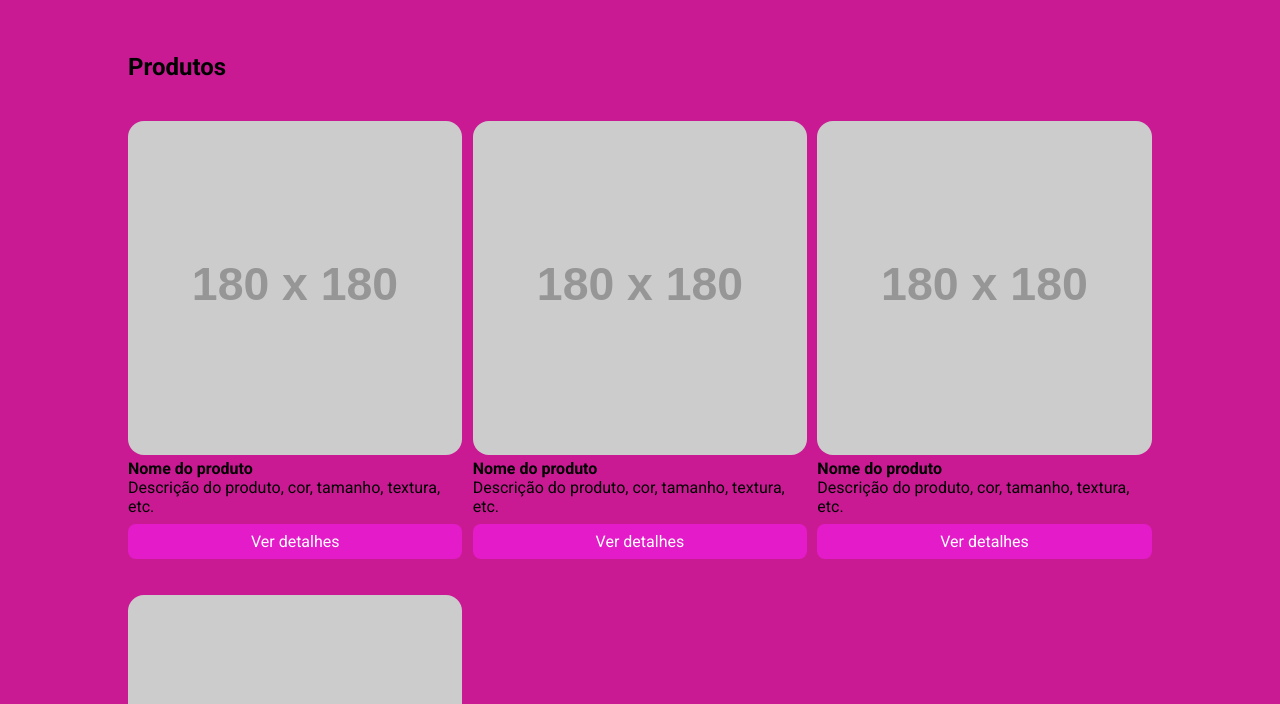
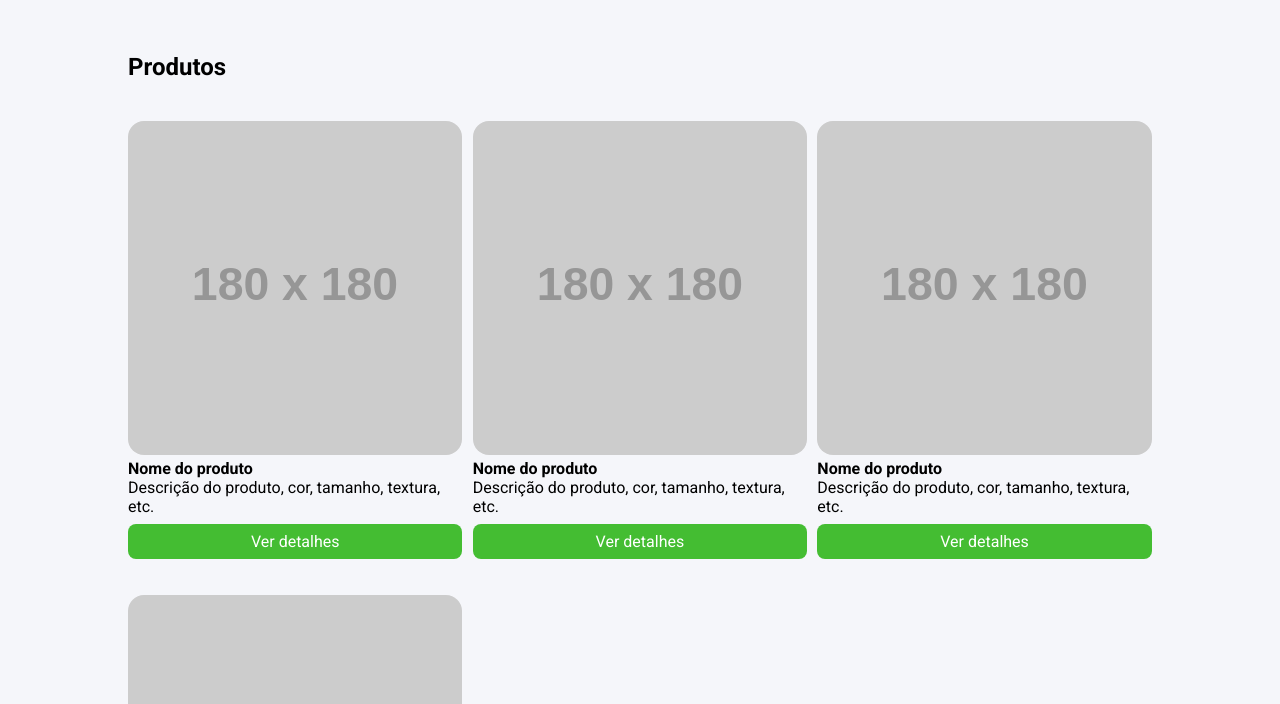
Before and after one commit to john21351/exerc-cio15, a website: page index.html in a window 1280 px wide. Shown: the part 96-800 px from the top of the page. Drawn offline with Linux system fonts and the light colour scheme; placeholder pictures from the web are drawn by us.

Commit message:
terceiro Commit

```diff
--- a/body.scss
+++ b/body.scss
@@ -1,3 +1,4 @@
+$corCorpoWeb: #f5f6fa;
 body {
-    background-color: #c91a94;
+    background-color:$corCorpoWeb;
 }
--- a/main.scss
+++ b/main.scss
@@ -1,10 +1,9 @@
 @use 'reset';
 @use 'body';
 
-$corCorpoWeb: #0228c0;
 $corHeader: #182C61;
 $corLink: #fff;
-$corBtn:#e41bc9;
+$corBtn:#44bd32;
 
 
 li {
```
Also changed, not shown: main.css, 1 other file.
